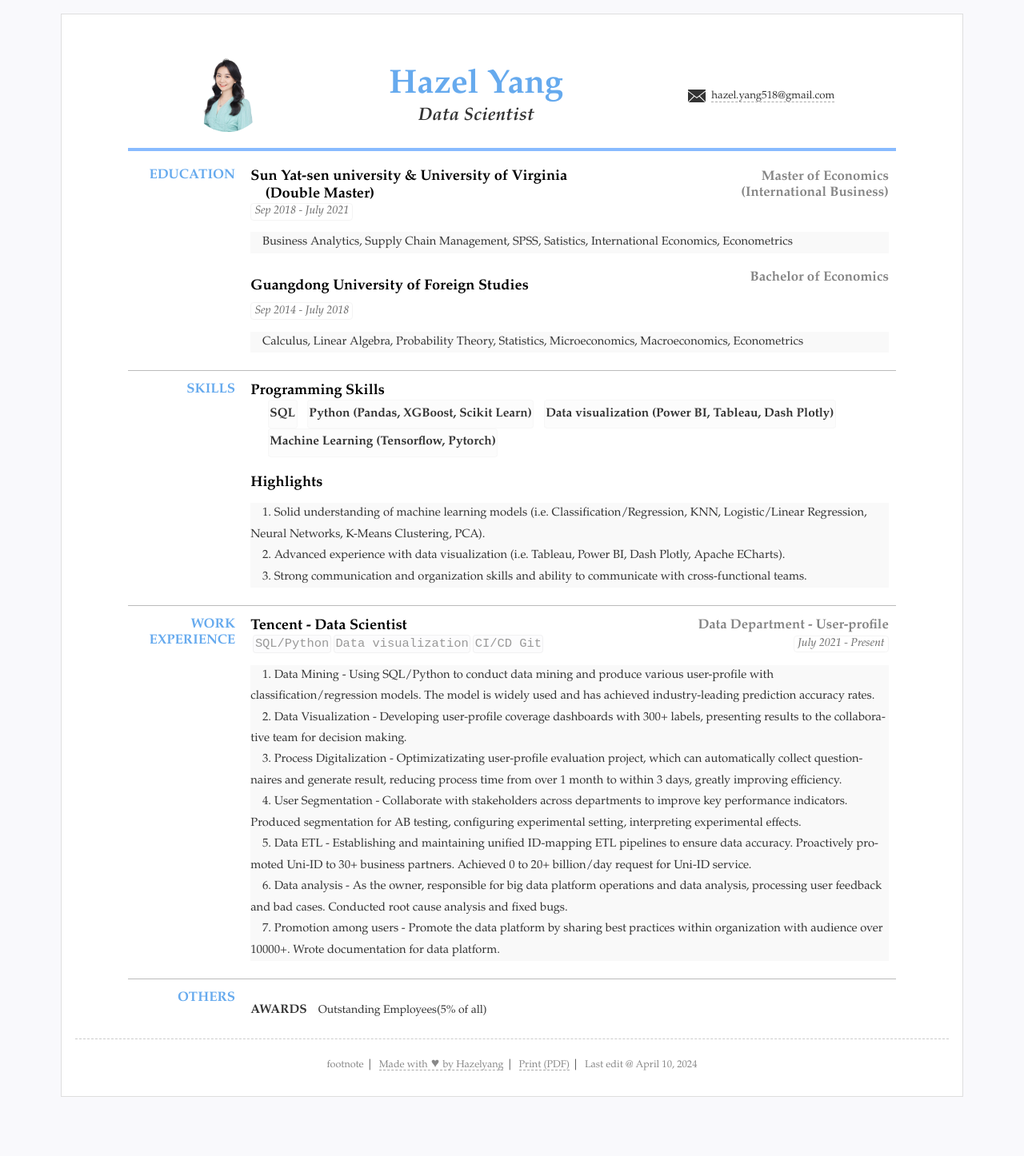
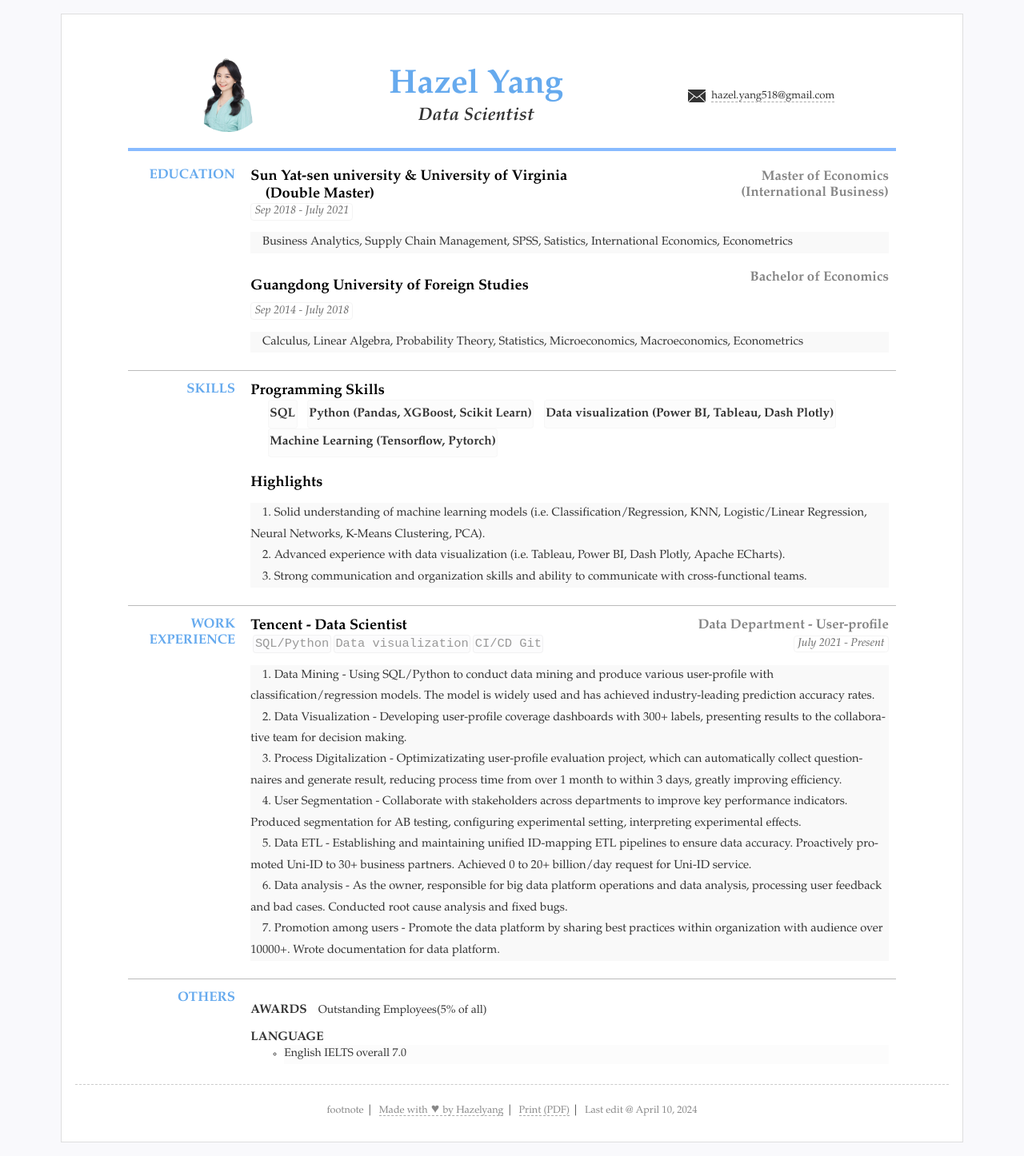
Before and after one commit to hazelyang518/eng_cv, a Jekyll site: the page built from index.html, in a window 1280 px wide. Shown: the whole page at 80% size. Built offline with Jekyll 4.4.1, drawn with Linux system fonts in a browser that asks for light colours; before the commit the page ends 1388 px from its top, so only the background shows below that.

Commit message:
Update resume.yml

```diff
--- a/_data/resume.yml
+++ b/_data/resume.yml
@@ -206,10 +206,10 @@ others: #其他列表显示
     items: #单行列表
     - "Outstanding Employees(5% of all)"
   #   - 吃饭
-  #   - coding
-  # - title: 列表
-  #   list:
-  #   - 第一项
+    # - coding
+  - title: "LANGUAGE"
+    list:
+    - English IELTS overall 7.0
   #   - 第二项
 #- type:
 #  name: '其他'
```
